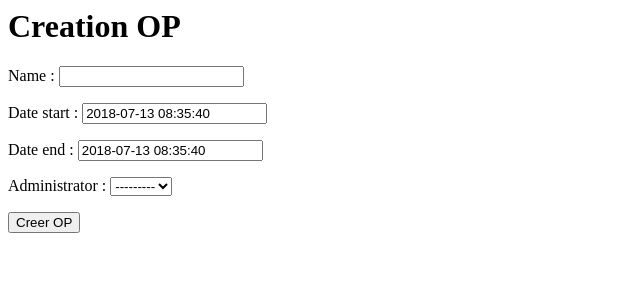
After one commit to bffred/projet_jeu, a Django app: template jeupromo/games/templates/games/promotion-update.html in a window 1280 px wide. The commit adds this page. Shown: the top 300 px of the page, without its empty margins (0-640 px from the left). Run offline with Django 3.2, Linux system fonts and the light colour scheme; the template is opened without the code that fills it: values that come from a table or form of the project are taken from there, others are empty; parts of the project's set-up code (start-up, migrations or seed data) failed here and were passed over.

Commit message:
Creation du Model Promotion et ajout des views, templates et urls associés

```diff
--- a/jeupromo/games/forms.py
+++ b/jeupromo/games/forms.py
@@ -12,3 +12,8 @@ class RewardForm(ModelForm):
     class Meta:
         model = Reward
         fields = "__all__"
+
+class PromotionForm(ModelForm):
+    class Meta:
+        model = Promotion
+        fields = '__all__'
--- a/jeupromo/games/models.py
+++ b/jeupromo/games/models.py
@@ -55,3 +55,9 @@ class Administrator(models.Model):
 
     class Meta:
         verbose_name = "Gestionnaire"
+
+class Promotion(models.Model):
+    name = models.CharField(max_length=200)
+    date_start = models.DateTimeField(default=timezone.now())
+    date_end = models.DateTimeField(default=timezone.now())
+    administrator = models.ForeignKey(Administrator, on_delete=models.CASCADE)
--- /dev/null
+++ b/jeupromo/games/templates/games/promotion-create.html
@@ -0,0 +1,6 @@
+<h1>Modification OP</h1>
+<form method="post" >
+    {% csrf_token %}
+    {{ form.as_p }}
+    <input type="submit" value="Modifier OP" />
+</form>
--- /dev/null
+++ b/jeupromo/games/templates/games/promotion-detail.html
@@ -0,0 +1,4 @@
+<h1>Promotion Details</h1>
+<h2>Name: {{object.name}} </h2>
+<h2>Date de Debut: {{object.date_start}}</h2>
+<h2>Date de Fin: {{object.date_end}}</h2>
--- /dev/null
+++ b/jeupromo/games/templates/games/promotion-update.html
@@ -0,0 +1,6 @@
+<h1>Creation OP</h1>
+<form method="post" >
+    {% csrf_token %}
+    {{ form.as_p }}
+    <input type="submit" value="Creer OP" />
+</form>
--- a/jeupromo/games/urls.py
+++ b/jeupromo/games/urls.py
@@ -2,24 +2,31 @@ from django.urls import path
 from django.conf import settings
 from django.conf.urls import include, url
 from django.views.generic import TemplateView
-from . import views
-from .views import GameList, PlayerDetail, PlayerCreate, PlayerDelete, PlayerUpdate, PlayerList, RewardCreate, RewardDetail, RewardList, RewardUpdate, RewardDelete
+# from . import views
+from .views import *
 
 app_name = 'games'
 
 urlpatterns = [
     path('home', views.home, name = 'home'),
+
     path('players', PlayerList.as_view(), name='players'),
     path('', GameList.as_view(), name='games-list'),
+    path('player-create/', PlayerCreate.as_view(), name='player-create'),
     path('player-detail/<int:pk>/', PlayerDetail.as_view(), name='player-detail'),
     path('player-update/<int:pk>/', PlayerUpdate.as_view(), name='player-update'),
     path('player-delete/<int:pk>/', PlayerDelete.as_view(), name='player-delete'),
-    path('player-create/', PlayerCreate.as_view(), name='player-create')
 
-    path('reward-create', RewardCreate.as_view(), name='reward-create'),
+    path('reward-create/', RewardCreate.as_view(), name='reward-create'),
     path('reward-detail/<int:pk>/', RewardDetail.as_view(), name='reward-detail'),
     path('rewards', RewardList.as_view(), name='rewards'),
     path('reward-update/<int:pk>/', RewardUpdate.as_view(), name='reward-update'),
     path('reward-delete/<int:pk>/', RewardDelete.as_view(), name='reward-delete'),
 
+    path('promotion-create/', PromotionCreate.as_view(), name='promotion-create'),
+    path('promotion-detail/<int:pk>', PromotionDetail.as_view(), name='promotion-detail'),
+    path('promotions', PromotionList.as_view(), name='promotions'),
+    path('promotion-update/<int:pk>', PromotionUpdate.as_view(), name='promotion-update'),
+    path('promotion-delete/<int:pk>', PromotionDelete.as_view(), name='promotion-delete'),
+
 ]
```
Also changed, not shown: jeupromo/games/templates/games/promotion-delete.html (added, +8 -0 lines), jeupromo/games/templates/games/promotions.html (added, +11 -0 lines), jeupromo/games/templates/games/reward-delete.html (+6 -7 lines), jeupromo/games/views.py (+29 -6 lines).
